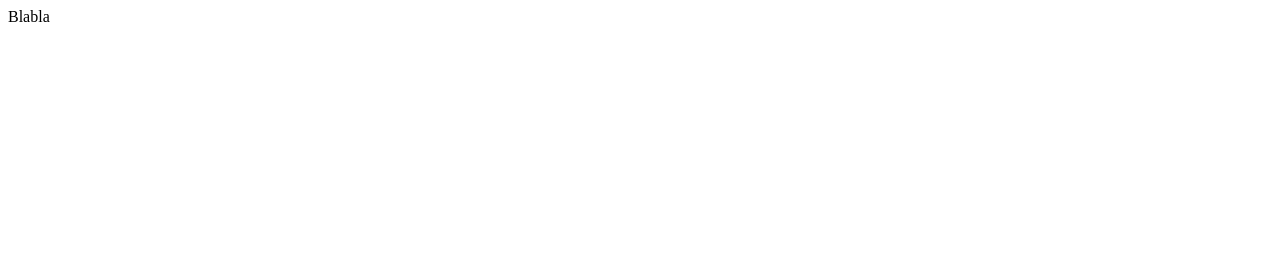
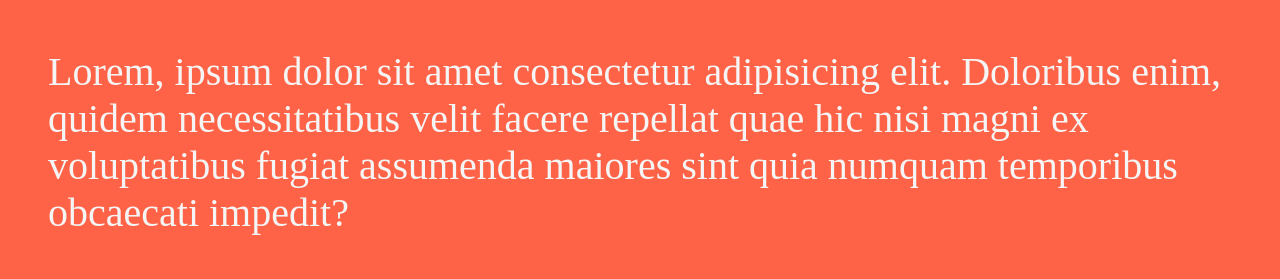
Before and after one commit to Mahadi855/test, a plain HTML site: page index.html in a window 1280 px wide. Drawn offline with Linux system fonts and the light colour scheme.

Commit message:
changed html added css

```diff
--- a/index.html
+++ b/index.html
@@ -4,8 +4,9 @@
     <meta charset="UTF-8">
     <meta name="viewport" content="width=device-width, initial-scale=1.0">
     <title>Document</title>
+    <link rel="stylesheet" href="style.css">
 </head>
 <body>
-    Blabla
+    <div>Lorem, ipsum dolor sit amet consectetur adipisicing elit. Doloribus enim, quidem necessitatibus velit facere repellat quae hic nisi magni ex voluptatibus fugiat assumenda maiores sint quia numquam temporibus obcaecati impedit?</div>
 </body>
 </html>
--- /dev/null
+++ b/style.css
@@ -0,0 +1,6 @@
+body{
+    background-color: tomato;
+    color: whitesmoke;
+    font-size: 40px;
+    padding: 40px;
+}
```
